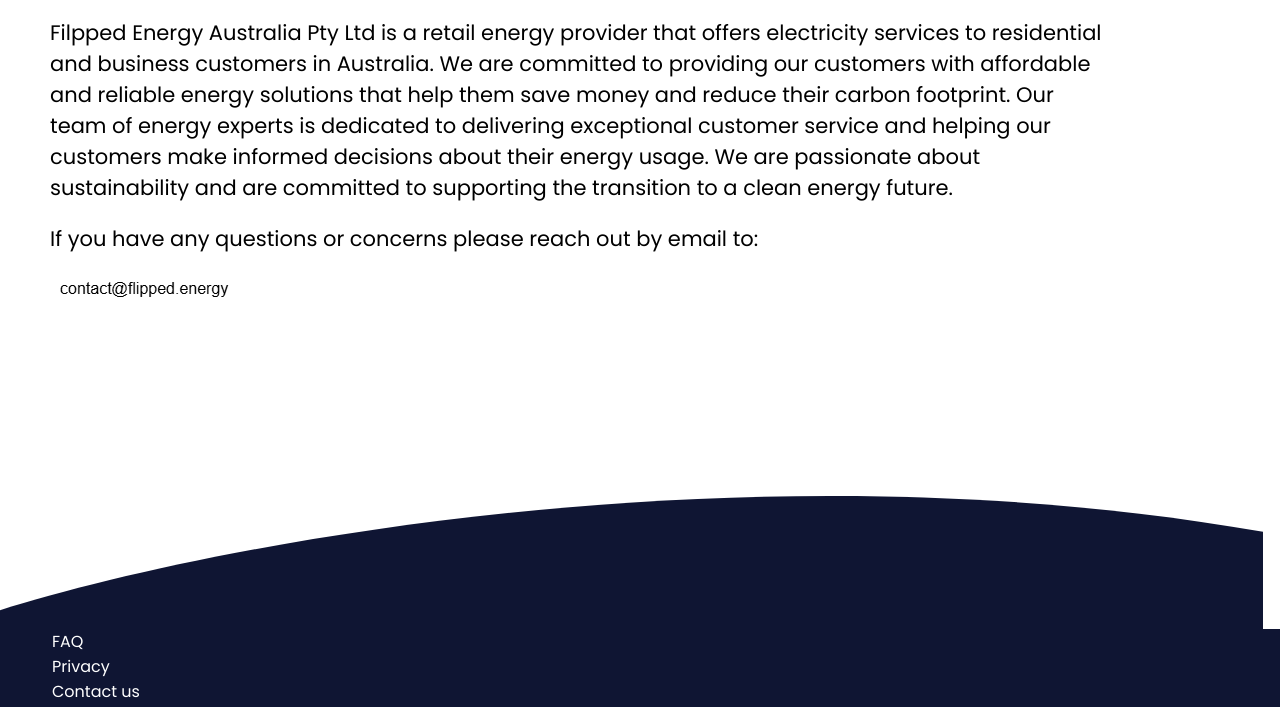
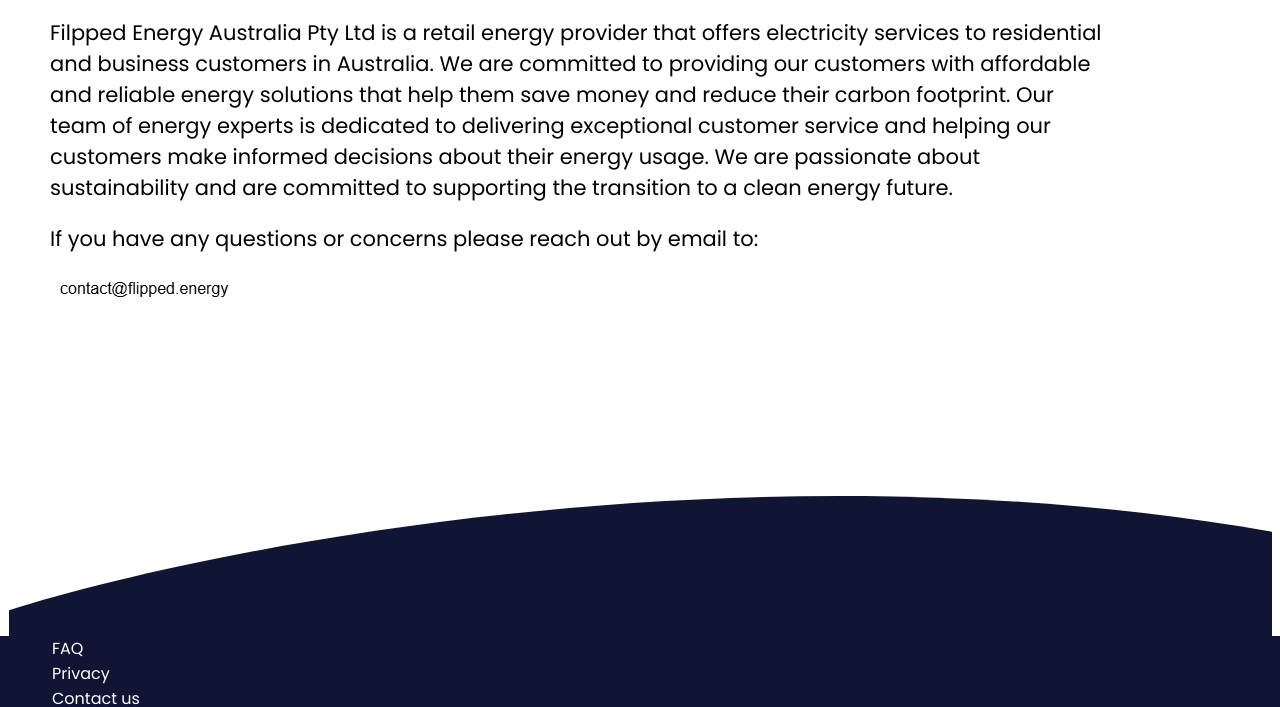
Before and after one commit to aceslick911/design-prototypes, a website: page index.html in a window 1280 px wide. Shown: the part 266-973 px from the top of the page. Drawn offline with Linux system fonts and the light colour scheme.

Commit message:
dev: as close as I can get

```diff
--- a/index.html
+++ b/index.html
@@ -227,15 +227,17 @@
         justify-content: center;
         align-items: stretch;
         width: 100vw;
-        height: 141px;
+        height: 170px;
         margin-top: -8px;
-        margin-bottom: -8px;
+        margin-bottom: -30px;
+        margin-right: -17px;
       }
 
       #footerCurve {
         display: flex;
         fill: #0f1533;
         flex-shrink: 0;
+        flex-grow: 1;
       }
 
       /* Footer */
@@ -416,8 +418,8 @@
           id="footerCurve"
           xmlns="http://www.w3.org/2000/svg"
           width="1280"
-          height="141"
-          viewBox="0 0 1280 141"
+          height="170"
+          viewBox="0 0 1280 170"
           fill="none"
         >
           <path
```
